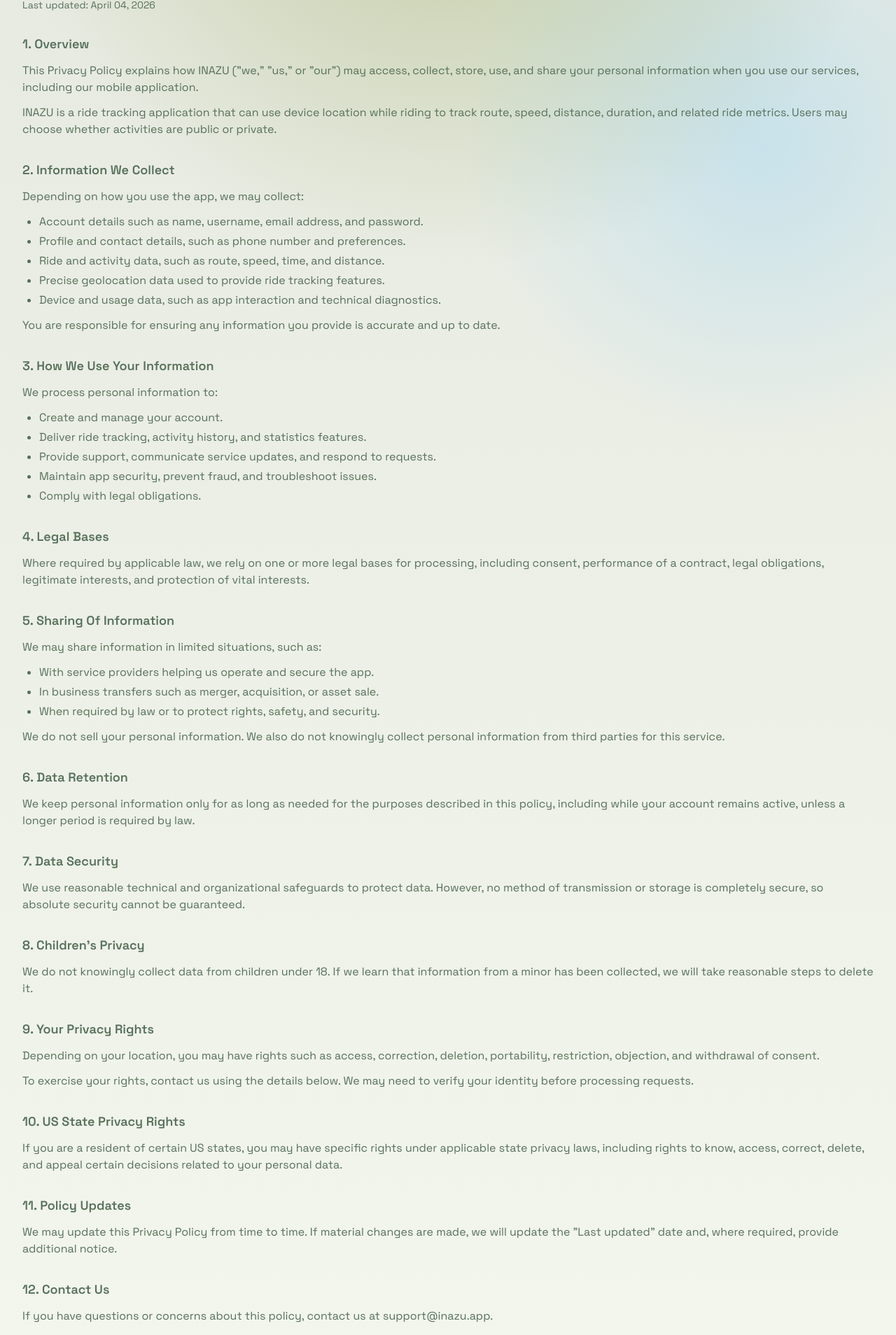
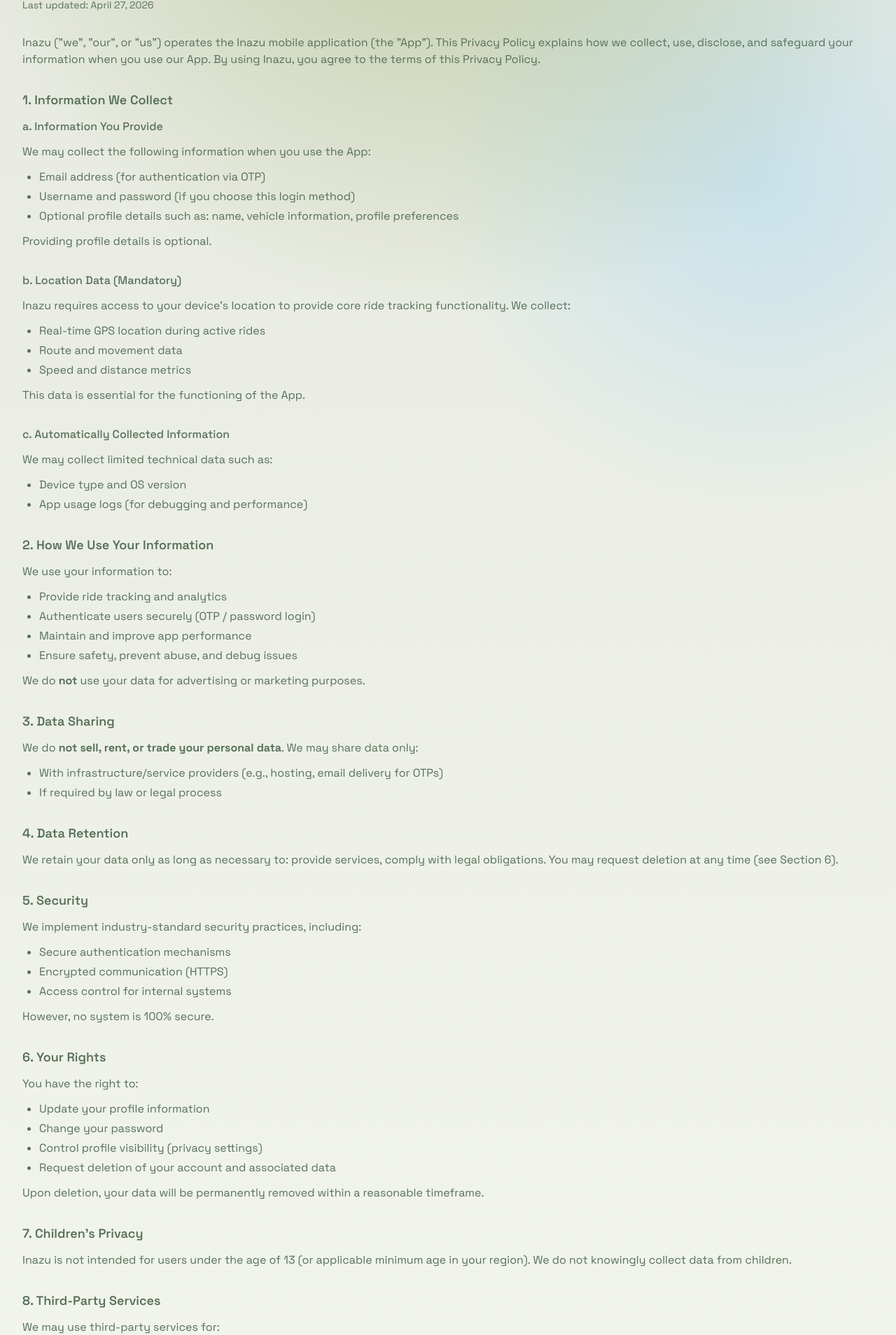
Before and after one commit to JAYENDRA06/INAZU-SITE, a Next.js app: page /privacy in a window 1280 px wide. Shown: the part 257-2165 px from the top of the page at 70% size. Built offline with nearby package versions, Linux system fonts and the light colour scheme.

Commit message:
update: privacy policy and tnc

```diff
--- a/src/app/privacy/page.tsx
+++ b/src/app/privacy/page.tsx
@@ -9,140 +9,144 @@
         <SectionHeading
           eyebrow="Privacy"
           title="Privacy Policy"
-          description="How INAZU collects, uses, shares, and protects your information."
+          description="How INAZU collects, uses, discloses, and safeguards your information."
         />
-        <div className="mt-3 text-sm text-(--text-muted)">Last updated: April 04, 2026</div>
+        <div className="mt-3 text-sm text-(--text-muted)">Last updated: April 27, 2026</div>
 
         <div className="mt-8 space-y-8 text-(--text-muted)">
           <section className="space-y-3">
-            <h2 className="text-lg font-semibold text-(--text-main)">1. Overview</h2>
             <p>
-              This Privacy Policy explains how INAZU ("we," "us," or "our") may access,
-              collect, store, use, and share your personal information when you use our
-              services, including our mobile application.
-            </p>
-            <p>
-              INAZU is a ride tracking application that can use device location while riding
-              to track route, speed, distance, duration, and related ride metrics. Users may
-              choose whether activities are public or private.
+              Inazu (&quot;we&quot;, &quot;our&quot;, or &quot;us&quot;) operates the Inazu mobile application (the &quot;App&quot;).
+              This Privacy Policy explains how we collect, use, disclose, and safeguard your
+              information when you use our App. By using Inazu, you agree to the terms of this
+              Privacy Policy.
             </p>
           </section>
 
           <section className="space-y-3">
-            <h2 className="text-lg font-semibold text-(--text-main)">2. Information We Collect</h2>
-            <p>Depending on how you use the app, we may collect:</p>
+            <h2 className="text-lg font-semibold text-(--text-main)">1. Information We Collect</h2>
+            <h3 className="text-base font-medium text-(--text-main)">a. Information You Provide</h3>
+            <p>We may collect the following information when you use the App:</p>
             <ul className="list-disc space-y-1 pl-6">
-              <li>Account details such as name, username, email address, and password.</li>
-              <li>Profile and contact details, such as phone number and preferences.</li>
-              <li>Ride and activity data, such as route, speed, time, and distance.</li>
-              <li>Precise geolocation data used to provide ride tracking features.</li>
-              <li>Device and usage data, such as app interaction and technical diagnostics.</li>
+              <li>Email address (for authentication via OTP)</li>
+              <li>Username and password (if you choose this login method)</li>
+              <li>Optional profile details such as: name, vehicle information, profile preferences</li>
             </ul>
+            <p>Providing profile details is optional.</p>
+          </section>
+
+          <section className="space-y-3">
+            <h3 className="text-base font-medium text-(--text-main)">b. Location Data (Mandatory)</h3>
             <p>
-              You are responsible for ensuring any information you provide is accurate and up
-              to date.
+              Inazu requires access to your device&apos;s location to provide core ride tracking
+              functionality. We collect:
+            </p>
+            <ul className="list-disc space-y-1 pl-6">
+              <li>Real-time GPS location during active rides</li>
+              <li>Route and movement data</li>
+              <li>Speed and distance metrics</li>
+            </ul>
+            <p>This data is essential for the functioning of the App.</p>
+          </section>
+
+          <section className="space-y-3">
+            <h3 className="text-base font-medium text-(--text-main)">c. Automatically Collected Information</h3>
+            <p>We may collect limited technical data such as:</p>
+            <ul className="list-disc space-y-1 pl-6">
+              <li>Device type and OS version</li>
+              <li>App usage logs (for debugging and performance)</li>
+            </ul>
+          </section>
+
+          <section className="space-y-3">
+            <h2 className="text-lg font-semibold text-(--text-main)">2. How We Use Your Information</h2>
+            <p>We use your information to:</p>
+            <ul className="list-disc space-y-1 pl-6">
+              <li>Provide ride tracking and analytics</li>
+              <li>Authenticate users securely (OTP / password login)</li>
+              <li>Maintain and improve app performance</li>
+              <li>Ensure safety, prevent abuse, and debug issues</li>
+            </ul>
+            <p>We do <strong>not</strong> use your data for advertising or marketing purposes.</p>
+          </section>
+
+          <section className="space-y-3">
+            <h2 className="text-lg font-semibold text-(--text-main)">3. Data Sharing</h2>
+            <p>
+              We do <strong>not sell, rent, or trade your personal data</strong>. We may share data
+              only:
+            </p>
+            <ul className="list-disc space-y-1 pl-6">
+              <li>With infrastructure/service providers (e.g., hosting, email delivery for OTPs)</li>
+              <li>If required by law or legal process</li>
+            </ul>
+          </section>
+
+          <section className="space-y-3">
+            <h2 className="text-lg font-semibold text-(--text-main)">4. Data Retention</h2>
+            <p>
+              We retain your data only as long as necessary to: provide services, comply with
+              legal obligations. You may request deletion at any time (see Section 6).
             </p>
           </section>
 
           <section className="space-y-3">
-            <h2 className="text-lg font-semibold text-(--text-main)">3. How We Use Your Information</h2>
-            <p>We process personal information to:</p>
+            <h2 className="text-lg font-semibold text-(--text-main)">5. Security</h2>
+            <p>We implement industry-standard security practices, including:</p>
             <ul className="list-disc space-y-1 pl-6">
-              <li>Create and manage your account.</li>
-              <li>Deliver ride tracking, activity history, and statistics features.</li>
-              <li>Provide support, communicate service updates, and respond to requests.</li>
-              <li>Maintain app security, prevent fraud, and troubleshoot issues.</li>
-              <li>Comply with legal obligations.</li>
+              <li>Secure authentication mechanisms</li>
+              <li>Encrypted communication (HTTPS)</li>
+              <li>Access control for internal systems</li>
             </ul>
+            <p>However, no system is 100% secure.</p>
           </section>
 
           <section className="space-y-3">
-            <h2 className="text-lg font-semibold text-(--text-main)">4. Legal Bases</h2>
+            <h2 className="text-lg font-semibold text-(--text-main)">6. Your Rights</h2>
+            <p>You have the right to:</p>
+            <ul className="list-disc space-y-1 pl-6">
+              <li>Update your profile information</li>
+              <li>Change your password</li>
+              <li>Control profile visibility (privacy settings)</li>
+              <li>Request deletion of your account and associated data</li>
+            </ul>
+            <p>Upon deletion, your data will be permanently removed within a reasonable timeframe.</p>
+          </section>
+
+          <section className="space-y-3">
+            <h2 className="text-lg font-semibold text-(--text-main)">7. Children&apos;s Privacy</h2>
             <p>
-              Where required by applicable law, we rely on one or more legal bases for
-              processing, including consent, performance of a contract, legal obligations,
-              legitimate interests, and protection of vital interests.
+              Inazu is not intended for users under the age of 13 (or applicable minimum age in
+              your region). We do not knowingly collect data from children.
             </p>
           </section>
 
           <section className="space-y-3">
-            <h2 className="text-lg font-semibold text-(--text-main)">5. Sharing Of Information</h2>
-            <p>We may share information in limited situations, such as:</p>
+            <h2 className="text-lg font-semibold text-(--text-main)">8. Third-Party Services</h2>
+            <p>We may use third-party services for:</p>
             <ul className="list-disc space-y-1 pl-6">
-              <li>With service providers helping us operate and secure the app.</li>
-              <li>In business transfers such as merger, acquisition, or asset sale.</li>
-              <li>When required by law or to protect rights, safety, and security.</li>
+              <li>Email delivery (OTP)</li>
+              <li>Cloud infrastructure</li>
             </ul>
+            <p>These providers only access data necessary for their function.</p>
+          </section>
+
+          <section className="space-y-3">
+            <h2 className="text-lg font-semibold text-(--text-main)">9. Changes to This Policy</h2>
             <p>
-              We do not sell your personal information. We also do not knowingly collect
-              personal information from third parties for this service.
+              We may update this Privacy Policy from time to time. Changes will be reflected with
+              an updated &quot;Effective Date.&quot;
             </p>
           </section>
 
           <section className="space-y-3">
-            <h2 className="text-lg font-semibold text-(--text-main)">6. Data Retention</h2>
+            <h2 className="text-lg font-semibold text-(--text-main)">10. Contact Us</h2>
+            <p>If you have questions, contact us at:</p>
             <p>
-              We keep personal information only for as long as needed for the purposes
-              described in this policy, including while your account remains active, unless a
-              longer period is required by law.
+              <a href="mailto:support@inazu.app" className="text-blue-400 hover:underline">
+                support@inazu.app
+              </a>
             </p>
-          </section>
-
-          <section className="space-y-3">
-            <h2 className="text-lg font-semibold text-(--text-main)">7. Data Security</h2>
-            <p>
-              We use reasonable technical and organizational safeguards to protect data.
-              However, no method of transmission or storage is completely secure, so absolute
-              security cannot be guaranteed.
-            </p>
-          </section>
-
-          <section className="space-y-3">
-            <h2 className="text-lg font-semibold text-(--text-main)">8. Children&apos;s Privacy</h2>
-            <p>
-              We do not knowingly collect data from children under 18. If we learn that
-              information from a minor has been collected, we will take reasonable steps to
-              delete it.
-            </p>
-          </section>
-
-          <section className="space-y-3">
-            <h2 className="text-lg font-semibold text-(--text-main)">9. Your Privacy Rights</h2>
-            <p>
-              Depending on your location, you may have rights such as access, correction,
-              deletion, portability, restriction, objection, and withdrawal of consent.
-            </p>
-            <p>
-              To exercise your rights, contact us using the details below. We may need to
-              verify your identity before processing requests.
-            </p>
-          </section>
-
-          <section className="space-y-3">
-            <h2 className="text-lg font-semibold text-(--text-main)">10. US State Privacy Rights</h2>
-            <p>
-              If you are a resident of certain US states, you may have specific rights under
-              applicable state privacy laws, including rights to know, access, correct,
-              delete, and appeal certain decisions related to your personal data.
-            </p>
-          </section>
-
-          <section className="space-y-3">
-            <h2 className="text-lg font-semibold text-(--text-main)">11. Policy Updates</h2>
-            <p>
-              We may update this Privacy Policy from time to time. If material changes are
-              made, we will update the "Last updated" date and, where required, provide
-              additional notice.
-            </p>
-          </section>
-
-          <section className="space-y-3">
-            <h2 className="text-lg font-semibold text-(--text-main)">12. Contact Us</h2>
-            <p>
-              If you have questions or concerns about this policy, contact us at
-              support@inazu.app.
-            </p>
-            <p>Organization: INAZU</p>
           </section>
         </div>
       </div>
--- a/src/app/terms/page.tsx
+++ b/src/app/terms/page.tsx
@@ -11,9 +11,122 @@
           title="Terms & Conditions"
           description="The rules and guidelines for using INAZU."
         />
-        <div className="mt-8 space-y-6 text-(--text-muted)">
-          <p>By using INAZU, you agree to use the app responsibly and respect other users. Do not use the app for illegal activities or unsafe driving/riding.</p>
-          <p>INAZU is not liable for any accidents or misuse. Features and data are provided as-is and may change over time. For questions, contact support@inazu.app.</p>
+        <div className="mt-3 text-sm text-(--text-muted)">Last updated: April 27, 2026</div>
+
+        <div className="mt-8 space-y-8 text-(--text-muted)">
+          <section className="space-y-3">
+            <p>
+              {`By using the Inazu application ("App"), you agree to these Terms and Conditions.`}
+            </p>
+          </section>
+
+          <section className="space-y-3">
+            <h2 className="text-lg font-semibold text-(--text-main)">1. Use of the App</h2>
+            <p>Inazu provides ride tracking and performance analytics for vehicles.</p>
+            <p>You agree to:</p>
+            <ul className="list-disc space-y-1 pl-6">
+              <li>Use the App only for lawful purposes</li>
+              <li>Not misuse or attempt to disrupt the service</li>
+              <li>Provide accurate account information</li>
+            </ul>
+          </section>
+
+          <section className="space-y-3">
+            <h2 className="text-lg font-semibold text-(--text-main)">2. Account Responsibility</h2>
+            <p>You are responsible for:</p>
+            <ul className="list-disc space-y-1 pl-6">
+              <li>Maintaining the confidentiality of your account</li>
+              <li>All activities under your account</li>
+            </ul>
+            <p>We are not liable for unauthorized access caused by user negligence.</p>
+          </section>
+
+          <section className="space-y-3">
+            <h2 className="text-lg font-semibold text-(--text-main)">3. Location Usage</h2>
+            <p>The App requires continuous location access to function properly.</p>
+            <p>By using Inazu, you consent to:</p>
+            <ul className="list-disc space-y-1 pl-6">
+              <li>Collection of your location data during rides</li>
+              <li>Processing of this data for analytics and tracking</li>
+            </ul>
+          </section>
+
+          <section className="space-y-3">
+            <h2 className="text-lg font-semibold text-(--text-main)">4. Privacy Controls</h2>
+            <p>You can:</p>
+            <ul className="list-disc space-y-1 pl-6">
+              <li>Enable/disable profile visibility features</li>
+              <li>Control whether others can view your activities and stats</li>
+            </ul>
+          </section>
+
+          <section className="space-y-3">
+            <h2 className="text-lg font-semibold text-(--text-main)">5. Account Deletion</h2>
+            <p>You may delete your account at any time.</p>
+            <p>Upon deletion:</p>
+            <ul className="list-disc space-y-1 pl-6">
+              <li>Your personal data and ride history will be permanently removed</li>
+              <li>Some residual data may remain temporarily in backups</li>
+            </ul>
+          </section>
+
+          <section className="space-y-3">
+            <h2 className="text-lg font-semibold text-(--text-main)">6. No Fees (Current Version)</h2>
+            <p>The App is currently free to use.</p>
+            <p>We reserve the right to introduce paid features in the future, with prior notice.</p>
+          </section>
+
+          <section className="space-y-3">
+            <h2 className="text-lg font-semibold text-(--text-main)">7. Disclaimer of Liability</h2>
+            <p>{`Inazu is provided "as is."`}</p>
+            <p>We are not responsible for:</p>
+            <ul className="list-disc space-y-1 pl-6">
+              <li>GPS inaccuracies</li>
+              <li>Data loss</li>
+              <li>Injuries, accidents, or damages arising from use of the App</li>
+            </ul>
+            <p>Users should always prioritize safety while riding.</p>
+          </section>
+
+          <section className="space-y-3">
+            <h2 className="text-lg font-semibold text-(--text-main)">8. Service Availability</h2>
+            <p>
+              We do not guarantee uninterrupted service. The App may be modified, suspended, or
+              discontinued at any time.
+            </p>
+          </section>
+
+          <section className="space-y-3">
+            <h2 className="text-lg font-semibold text-(--text-main)">9. Termination</h2>
+            <p>We may suspend or terminate accounts that:</p>
+            <ul className="list-disc space-y-1 pl-6">
+              <li>Violate these terms</li>
+              <li>Abuse the platform</li>
+            </ul>
+          </section>
+
+          <section className="space-y-3">
+            <h2 className="text-lg font-semibold text-(--text-main)">10. Changes to Terms</h2>
+            <p>
+              We may update these Terms from time to time. Continued use of the App implies
+              acceptance of the updated Terms.
+            </p>
+          </section>
+
+          <section className="space-y-3">
+            <h2 className="text-lg font-semibold text-(--text-main)">11. Governing Law</h2>
+            <p>These Terms shall be governed by the laws of India.</p>
+          </section>
+
+          <section className="space-y-3">
+            <h2 className="text-lg font-semibold text-(--text-main)">12. Contact</h2>
+            <p>For support or legal inquiries:</p>
+            <p>
+              <a href="mailto:support@inazu.app" className="text-blue-400 hover:underline">
+                support@inazu.app
+              </a>
+            </p>
+          </section>
         </div>
       </div>
     </main>
```
